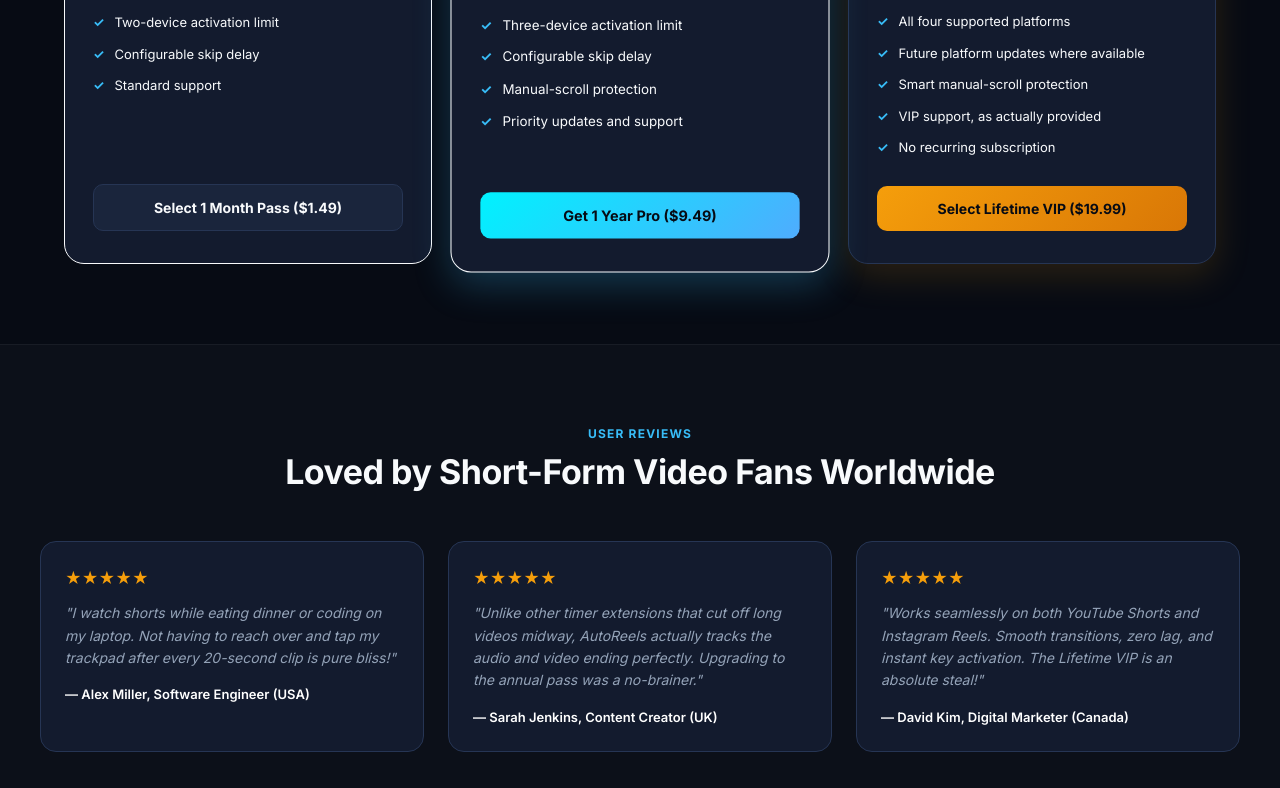
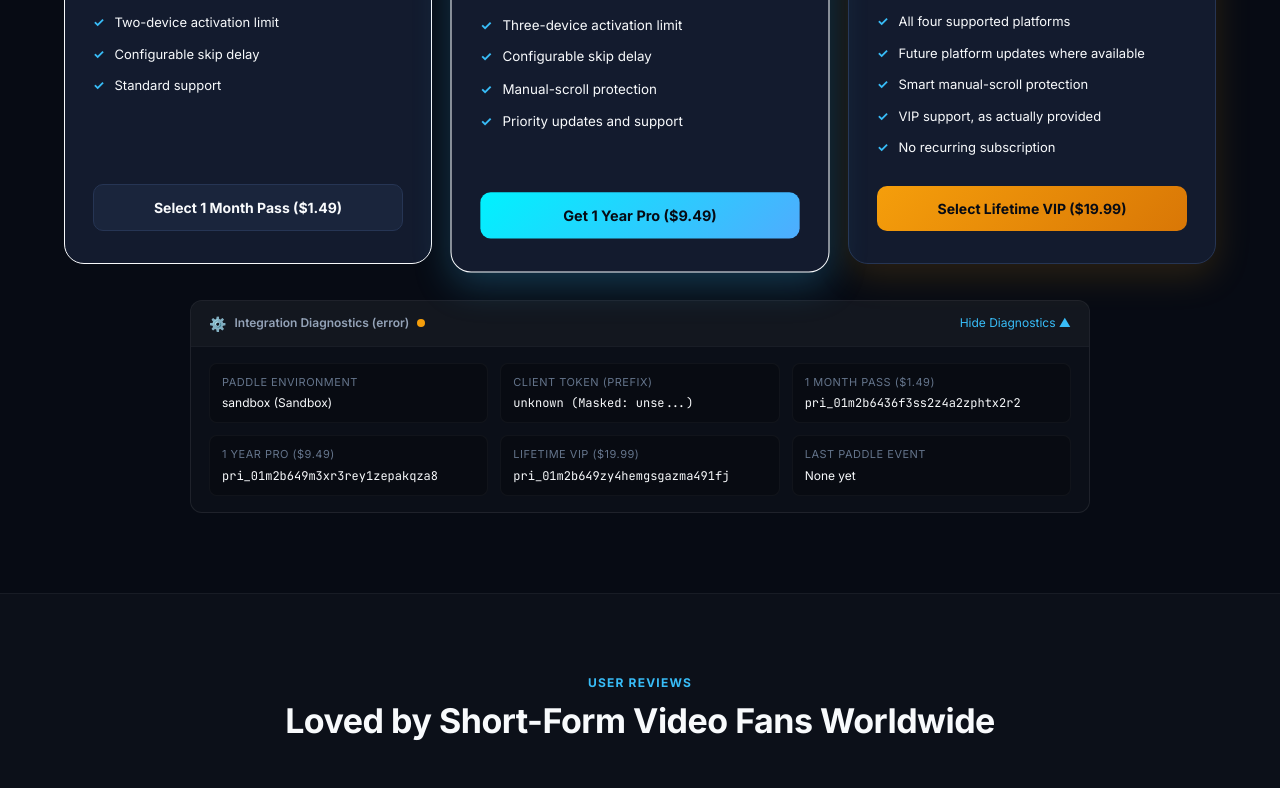
Before and after one commit to Atikur187/autoreels-license-server, a Next.js app: page /pricing in a window 1280 px wide. Shown: the part 2722-3510 px from the top of the page. Built offline with nearby package versions, Linux system fonts and the light colour scheme; no server answers.

Commit message:
fix(paddle): expose real checkout error diagnostics and add action guide for default payment link

```diff
--- a/app/page.js
+++ b/app/page.js
@@ -124,7 +124,7 @@
 
           const documentation_url = event.documentation_url || errObj.documentation_url || d.documentation_url ||
                                     event.documentationUrl || errObj.documentationUrl || d.documentationUrl || 'N/A';
-          const request_id = event.request_id || errObj.request_id || d.request_id ||
+          const request_id = d.meta?.request_id || event.request_id || errObj.request_id || d.request_id ||
                              event.requestId || errObj.requestId || d.requestId || 'N/A';
 
           return {
@@ -804,6 +804,93 @@
           </p>
         </div>
 
+        {/* Real Paddle Checkout Diagnostic / Error Banner */}
+        {(pricingNotice || lastPaddleError) && (
+          <div style={styles.checkoutErrorBanner} id="paddle-diagnostic-alert">
+            <div style={styles.checkoutErrorHeader}>
+              <div style={{ display: 'flex', alignItems: 'center', gap: '10px' }}>
+                <span style={{ fontSize: '20px' }}>⚠️</span>
+                <div>
+                  <div style={{ fontWeight: 700, fontSize: '15px', color: '#f87171' }}>
+                    {lastPaddleError?.code && lastPaddleError.code !== 'UNKNOWN_CODE'
+                      ? `Paddle Error: ${lastPaddleError.code}`
+                      : 'Paddle Checkout Notice'}
+                  </div>
+                  <div style={{ fontSize: '12px', color: '#94a3b8' }}>
+                    Event: <code style={styles.codeTag}>{lastPaddleError?.name || 'checkout.error'}</code>
+                    {lastPaddleError?.request_id && lastPaddleError.request_id !== 'N/A' && (
+                      <span style={{ marginLeft: '8px' }}>
+                        Request ID: <code style={styles.codeTag}>{lastPaddleError.request_id}</code>
+                      </span>
+                    )}
+                  </div>
+                </div>
+              </div>
+              <button
+                onClick={() => {
+                  setPricingNotice('');
+                  setLastPaddleError(null);
+                }}
+                style={styles.alertDismissBtn}
+                title="Dismiss"
+              >
+                ✕
+              </button>
+            </div>
+
+            <div style={styles.checkoutErrorBody}>
+              <p style={{ margin: '0 0 10px 0', fontSize: '13px', lineHeight: 1.5, color: '#fca5a5' }}>
+                {lastPaddleError?.detail || pricingNotice}
+              </p>
+
+              {/* Special Action Guide for Default Payment Link */}
+              {(lastPaddleError?.code === 'transaction_default_checkout_url_not_set' ||
+                (lastPaddleError?.detail && lastPaddleError.detail.includes('default payment link'))) && (
+                <div style={styles.dashboardActionBox}>
+                  <div style={{ fontWeight: 700, color: '#fbbf24', marginBottom: '6px', fontSize: '13px' }}>
+                    🛠️ Immediate Action Required in Paddle Dashboard:
+                  </div>
+                  <ol style={{ margin: 0, paddingLeft: '18px', fontSize: '12px', color: '#e2e8f0', lineHeight: 1.6 }}>
+                    <li>
+                      Open your{' '}
+                      <a
+                        href="https://sandbox-vendors.paddle.com/checkout-settings"
+                        target="_blank"
+                        rel="noopener noreferrer"
+                        style={{ color: '#38bdf8', textDecoration: 'underline' }}
+                      >
+                        Paddle Sandbox Dashboard → Checkout Settings
+                      </a>
+                    </li>
+                    <li>Find the <strong>Default payment link</strong> setting.</li>
+                    <li>
+                      Enter your live pricing URL:{' '}
+                      <code style={{ ...styles.codeTag, color: '#38bdf8', background: 'rgba(0,0,0,0.4)' }}>
+                        https://autoreels-license-server.vercel.app/pricing
+                      </code>
+                    </li>
+                    <li>Click <strong>Save</strong> in Paddle Dashboard, then refresh this page and click your plan button again.</li>
+                  </ol>
+                </div>
+              )}
+
+              {lastPaddleError?.documentation_url && lastPaddleError.documentation_url !== 'N/A' && (
+                <div style={{ marginTop: '10px', fontSize: '12px' }}>
+                  📖 Paddle Docs Reference:{' '}
+                  <a
+                    href={lastPaddleError.documentation_url}
+                    target="_blank"
+                    rel="noopener noreferrer"
+                    style={{ color: '#38bdf8', textDecoration: 'underline' }}
+                  >
+                    {lastPaddleError.documentation_url}
+                  </a>
+                </div>
+              )}
+            </div>
+          </div>
+        )}
+
         <div className="pricing-three-grid">
           {plans.map((p) => {
             const isYearly = p.id === 'yearly';
@@ -905,6 +992,76 @@
             );
           })}
         </div>
+
+        {/* Paddle Integration Diagnostics Bar */}
+        <div style={styles.diagnosticsContainer}>
+          <div
+            style={styles.diagnosticsToggleHeader}
+            onClick={() => setShowDiagnostics(!showDiagnostics)}
+          >
+            <div style={{ display: 'flex', alignItems: 'center', gap: '8px' }}>
+              <span style={{ fontSize: '14px' }}>⚙️</span>
+              <span style={{ fontSize: '12px', fontWeight: 600, color: 'var(--text-secondary)' }}>
+                Integration Diagnostics ({paddleInitStatus === 'initialized' ? 'Paddle.js Ready' : paddleInitStatus})
+              </span>
+              <span
+                style={{
+                  display: 'inline-block',
+                  width: '8px',
+                  height: '8px',
+                  borderRadius: '50%',
+                  backgroundColor: paddleInitStatus === 'initialized' ? '#10b981' : '#f59e0b'
+                }}
+              ></span>
+            </div>
+            <span style={{ fontSize: '12px', color: 'var(--accent)' }}>
+              {showDiagnostics ? 'Hide Diagnostics ▲' : 'Show Diagnostics ▼'}
+            </span>
+          </div>
+
+          {showDiagnostics && (
+            <div style={styles.diagnosticsContent}>
+              <div style={styles.diagGrid}>
+                <div style={styles.diagItem}>
+                  <div style={styles.diagLabel}>Paddle Environment</div>
+                  <div style={styles.diagValue}>
+                    {paddleConfig?.environment || 'sandbox'} {paddleConfig?.isProduction ? '(Live)' : '(Sandbox)'}
+                  </div>
+                </div>
+                <div style={styles.diagItem}>
+                  <div style={styles.diagLabel}>Client Token (Prefix)</div>
+                  <div style={styles.diagValue}>
+                    <code>{paddleConfig?.diagnostics?.tokenPrefix || 'test_'} (Masked: {paddleConfig?.diagnostics?.maskedToken || 'N/A'})</code>
+                  </div>
+                </div>
+                <div style={styles.diagItem}>
+                  <div style={styles.diagLabel}>1 Month Pass ($1.49)</div>
+                  <div style={styles.diagValue}>
+                    <code>{paddleConfig?.diagnostics?.prices?.['30day']?.id || 'pri_01m2b6436f3ss2z4a2zphtx2r2'}</code>
+                  </div>
+                </div>
+                <div style={styles.diagItem}>
+                  <div style={styles.diagLabel}>1 Year Pro ($9.49)</div>
+                  <div style={styles.diagValue}>
+                    <code>{paddleConfig?.diagnostics?.prices?.['yearly']?.id || 'pri_01m2b649m3xr3rey1zepakqza8'}</code>
+                  </div>
+                </div>
+                <div style={styles.diagItem}>
+                  <div style={styles.diagLabel}>Lifetime VIP ($19.99)</div>
+                  <div style={styles.diagValue}>
+                    <code>{paddleConfig?.diagnostics?.prices?.['lifetime']?.id || 'pri_01m2b649zy4hemgsgazma491fj'}</code>
+                  </div>
+                </div>
+                <div style={styles.diagItem}>
+                  <div style={styles.diagLabel}>Last Paddle Event</div>
+                  <div style={styles.diagValue}>
+                    {lastPaddleEvent ? `${lastPaddleEvent.name} at ${lastPaddleEvent.time}` : 'None yet'}
+                  </div>
+                </div>
+              </div>
+            </div>
+          )}
+        </div>
       </section>
 
       {/* Customer Testimonials */}
@@ -1800,5 +1957,83 @@
     fontSize: '13px',
     fontWeight: 600,
     cursor: 'pointer'
+  },
+  checkoutErrorBanner: {
+    maxWidth: '900px',
+    margin: '0 auto 32px',
+    backgroundColor: 'rgba(239, 68, 68, 0.08)',
+    border: '1px solid rgba(239, 68, 68, 0.3)',
+    borderRadius: '12px',
+    padding: '18px 22px',
+    boxShadow: '0 8px 24px rgba(0, 0, 0, 0.4)'
+  },
+  checkoutErrorHeader: {
+    display: 'flex',
+    alignItems: 'center',
+    justifyContent: 'space-between',
+    marginBottom: '10px'
+  },
+  alertDismissBtn: {
+    background: 'transparent',
+    border: 'none',
+    color: '#94a3b8',
+    fontSize: '16px',
+    cursor: 'pointer',
+    padding: '4px 8px',
+    borderRadius: '4px'
+  },
+  checkoutErrorBody: {
+    paddingLeft: '30px'
+  },
+  dashboardActionBox: {
+    backgroundColor: 'rgba(245, 158, 11, 0.08)',
+    border: '1px solid rgba(245, 158, 11, 0.25)',
+    borderRadius: '8px',
+    padding: '12px 16px',
+    marginTop: '10px'
+  },
+  diagnosticsContainer: {
+    maxWidth: '900px',
+    margin: '36px auto 0',
+    backgroundColor: 'rgba(255, 255, 255, 0.02)',
+    border: '1px solid rgba(255, 255, 255, 0.08)',
+    borderRadius: '12px',
+    overflow: 'hidden'
+  },
+  diagnosticsToggleHeader: {
+    display: 'flex',
+    alignItems: 'center',
+    justifyContent: 'space-between',
+    padding: '12px 18px',
+    cursor: 'pointer',
+    backgroundColor: 'rgba(255, 255, 255, 0.03)',
+    userSelect: 'none'
+  },
+  diagnosticsContent: {
+    padding: '16px 18px',
+    borderTop: '1px solid rgba(255, 255, 255, 0.06)'
+  },
+  diagGrid: {
+    display: 'grid',
+    gridTemplateColumns: 'repeat(auto-fit, minmax(260px, 1fr))',
+    gap: '12px'
+  },
+  diagItem: {
+    backgroundColor: 'rgba(0, 0, 0, 0.25)',
+    padding: '10px 12px',
+    borderRadius: '8px',
+    border: '1px solid rgba(255, 255, 255, 0.04)'
+  },
+  diagLabel: {
+    fontSize: '11px',
+    color: 'var(--text-dim)',
+    textTransform: 'uppercase',
+    letterSpacing: '0.5px',
+    marginBottom: '4px'
+  },
+  diagValue: {
+    fontSize: '12px',
+    color: 'var(--text-primary)',
+    wordBreak: 'break-all'
   }
 };
```
